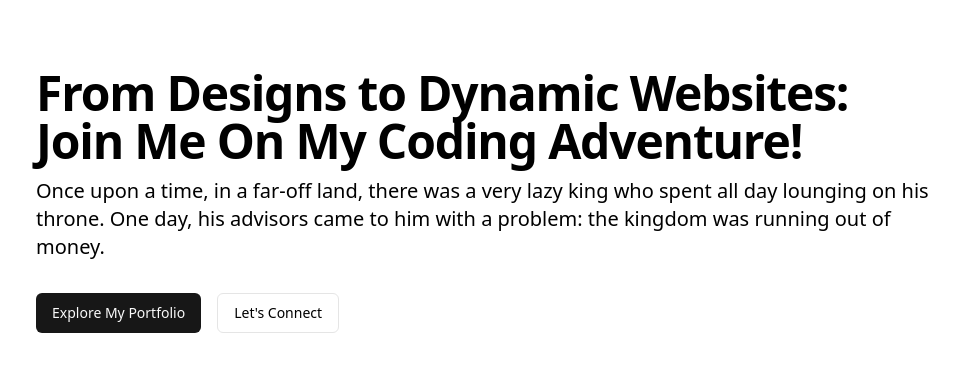
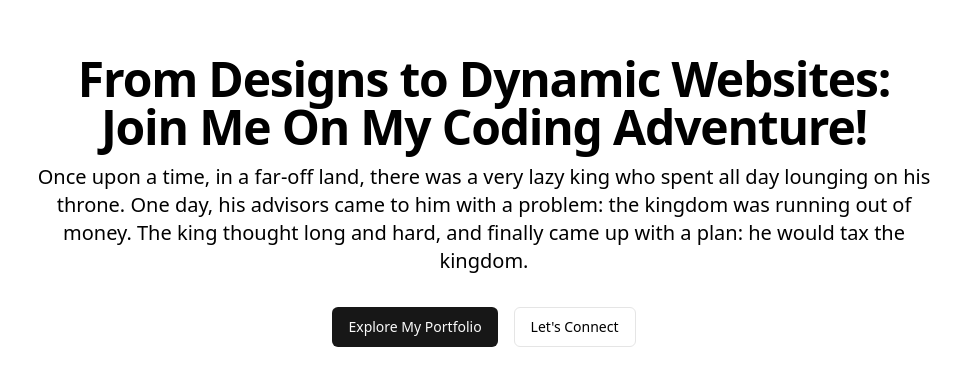
Before and after one commit to Justin-Bento/justin-bento-portfolio, a Next.js app: page / in a window 1280 px wide. Shown: the part 199-584 px from the top of the page, without its empty margins (156-1117 px from the left). Built offline with nearby package versions, Linux system fonts and the light colour scheme.

Commit message:
centered text and buttons on large displays

```diff
--- a/app/page.tsx
+++ b/app/page.tsx
@@ -16,15 +16,15 @@ export default function Home() {
 
 export function HomeContent() {
   return (
-    <article className="max-w-4xl mx-auto">
+    <article className="max-w-4xl mx-auto lg:text-center">
       <h1 className="scroll-m-20 text-4xl font-extrabold tracking-tight lg:text-5xl">
         From Designs to Dynamic Websites: Join Me On My Coding Adventure!
       </h1>
       <p className="text-xl leading-7 [&:not(:first-child)]:mt-3">
         Once upon a time, in a far-off land, there was a very lazy king who spent all day lounging on his throne. One day, his advisors came
-        to him with a problem: the kingdom was running out of money.
+        to him with a problem: the kingdom was running out of money. The king thought long and hard, and finally came up with a plan: he would tax the kingdom.
       </p>
-      <div className="flex items-center flex-col lg:flex-row gap-4 mt-8">
+      <div className="flex items-center flex-col lg:flex-row lg:justify-center gap-4 mt-8">
         <Button>Explore My Portfolio</Button>
         <Button variant="outline">Let's Connect</Button>
       </div>
```
